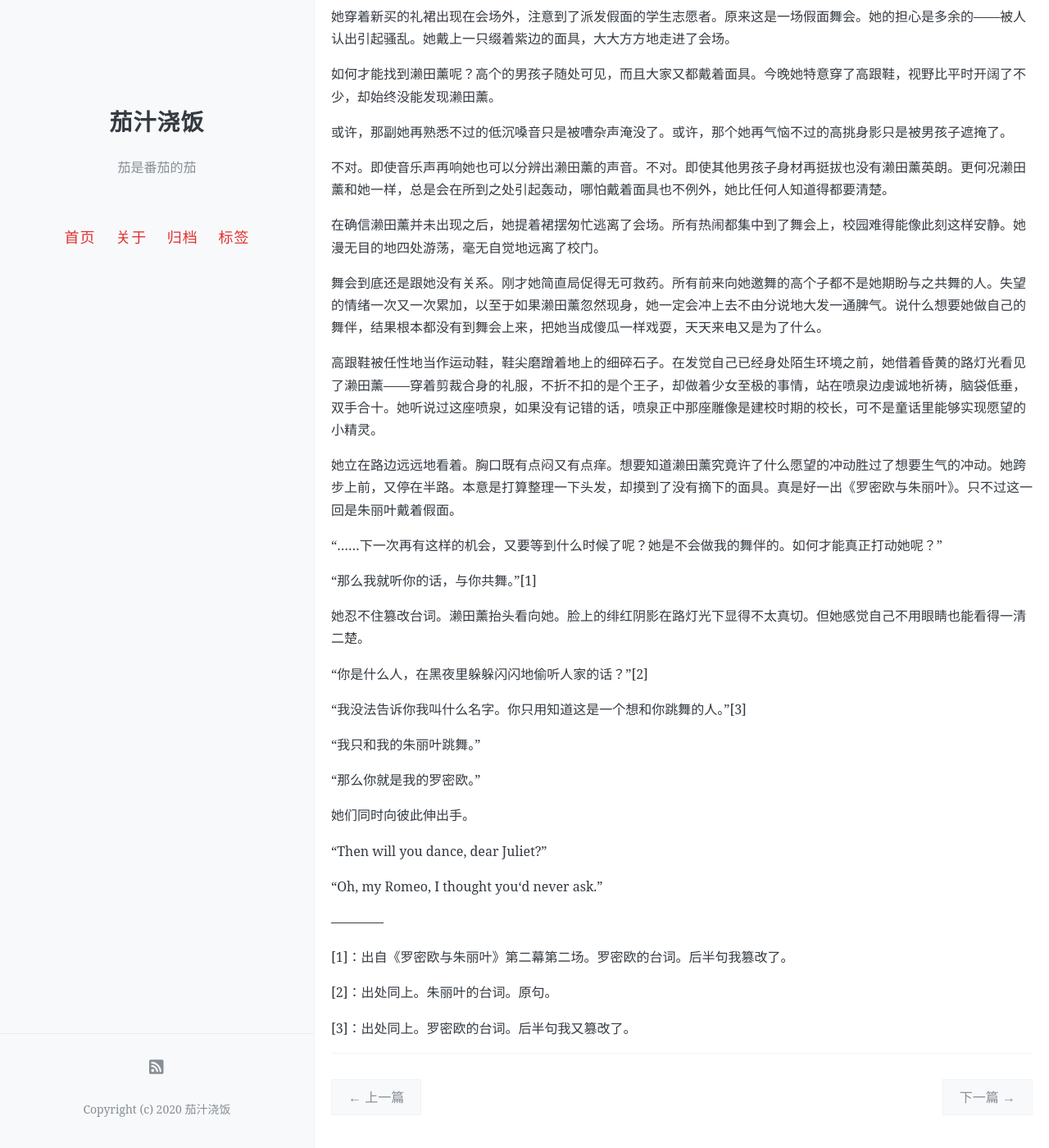
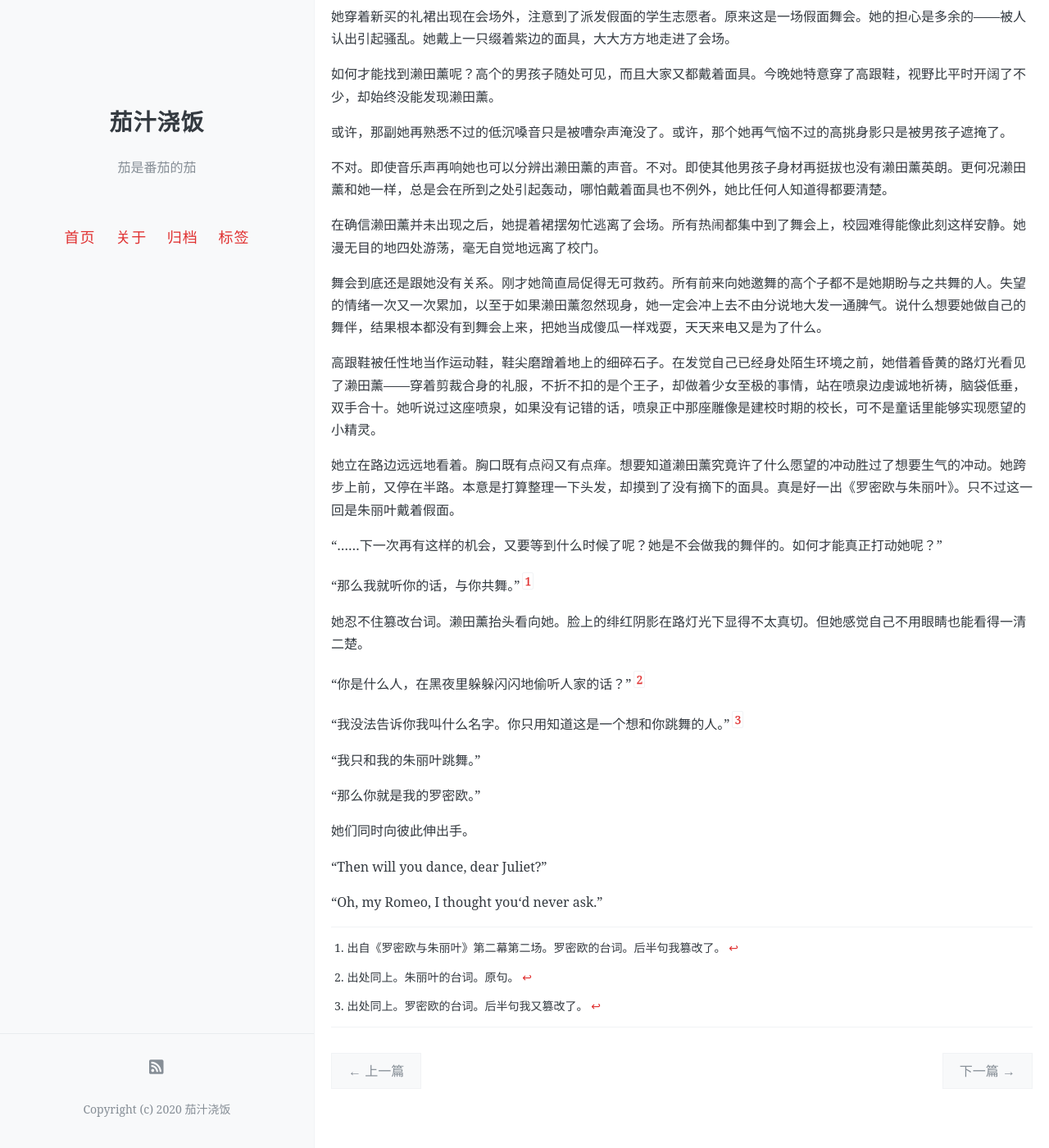
Before and after one commit to onemorebluemoon/ketchup, a Jekyll site: the page built from _posts/2020-01-16-kocs35.md, in a window 1280 px wide and 1400 px high, scrolled down 1664 px. Shown: the whole window at 82% size. Built offline with Jekyll 4.4.1, drawn with Linux system fonts in a browser that asks for light colours; comment, search, counter and statistics services are not loaded; after the commit the page ends 3032 px from its top, so only the background shows below that.

Commit message:
Update 2020-01-16-kocs35.md

```diff
--- a/_posts/2020-01-16-kocs35.md
+++ b/_posts/2020-01-16-kocs35.md
@@ -69,13 +69,13 @@ comments: true
 
 “……下一次再有这样的机会，又要等到什么时候了呢？她是不会做我的舞伴的。如何才能真正打动她呢？”
 
-“那么我就听你的话，与你共舞。”[1]
+“那么我就听你的话，与你共舞。”[^1]
 
 她忍不住篡改台词。濑田薰抬头看向她。脸上的绯红阴影在路灯光下显得不太真切。但她感觉自己不用眼睛也能看得一清二楚。
 
-“你是什么人，在黑夜里躲躲闪闪地偷听人家的话？”[2]
+“你是什么人，在黑夜里躲躲闪闪地偷听人家的话？”[^2]
 
-“我没法告诉你我叫什么名字。你只用知道这是一个想和你跳舞的人。”[3]
+“我没法告诉你我叫什么名字。你只用知道这是一个想和你跳舞的人。”[^3]
 
 “我只和我的朱丽叶跳舞。”
 
@@ -87,10 +87,8 @@ comments: true
 
 “Oh, my Romeo, I thought you‘d never ask.”
 
-————
+[^1]:出自《罗密欧与朱丽叶》第二幕第二场。罗密欧的台词。后半句我篡改了。
 
-[1]：出自《罗密欧与朱丽叶》第二幕第二场。罗密欧的台词。后半句我篡改了。
+[^2]:出处同上。朱丽叶的台词。原句。
 
-[2]：出处同上。朱丽叶的台词。原句。
-
-[3]：出处同上。罗密欧的台词。后半句我又篡改了。
+[^3]:出处同上。罗密欧的台词。后半句我又篡改了。
```
